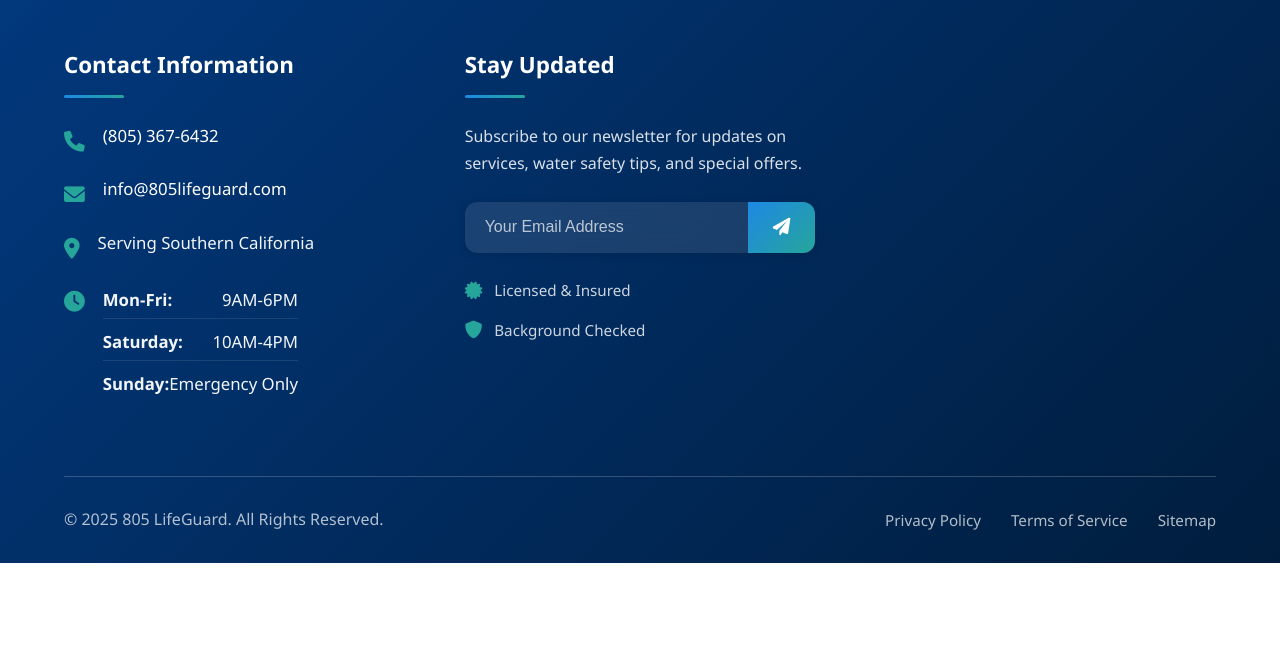
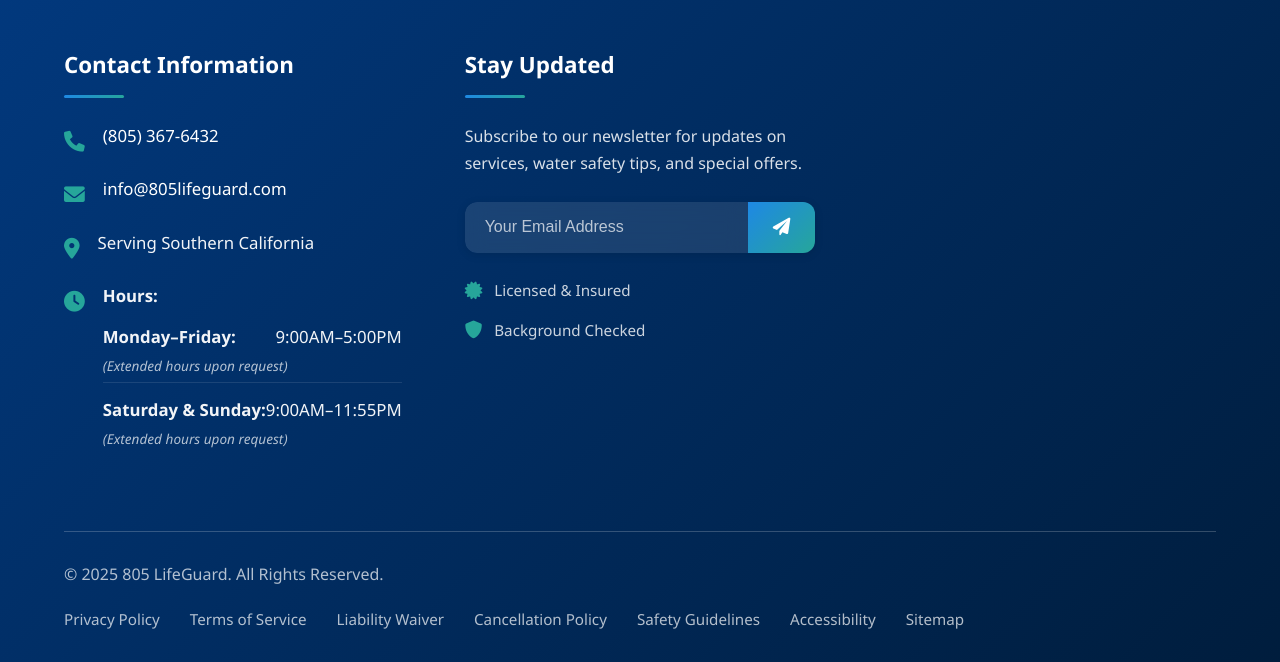
Before and after one commit to JvdZwaan76/805companies, a plain HTML site: page index.html in a window 1280 px wide. Shown: the part 6385-7047 px from the top of the page. Before the commit the page ends 6948 px from the top, so only its background shows below. Drawn offline with Linux system fonts and the light colour scheme.

Commit message:
legal footer requirements added

```diff
--- a/index.html
+++ b/index.html
@@ -447,9 +447,21 @@
                         </div>
                         <div class="contact-text">
                             <div class="business-hours">
-                                <div class="hours-line"><span class="day">Mon-Fri:</span> <span class="time">9AM-6PM</span></div>
-                                <div class="hours-line"><span class="day">Saturday:</span> <span class="time">10AM-4PM</span></div>
-                                <div class="hours-line"><span class="day">Sunday:</span> <span class="time">Emergency Only</span></div>
+                                <div class="hours-header">Hours:</div>
+                                <div class="hours-line">
+                                    <div class="hours-main">
+                                        <span class="day">Monday–Friday:</span>
+                                        <span class="time">9:00AM–5:00PM</span>
+                                    </div>
+                                    <div class="hours-note">(Extended hours upon request)</div>
+                                </div>
+                                <div class="hours-line">
+                                    <div class="hours-main">
+                                        <span class="day">Saturday & Sunday:</span>
+                                        <span class="time">9:00AM–11:55PM</span>
+                                    </div>
+                                    <div class="hours-note">(Extended hours upon request)</div>
+                                </div>
                             </div>
                         </div>
                     </div>
@@ -496,6 +508,10 @@
             <nav class="footer-bottom-links" aria-label="Legal Links">
                 <a href="privacy-policy.html">Privacy Policy</a>
                 <a href="terms-of-service.html">Terms of Service</a>
+                <a href="liability-waiver.html">Liability Waiver</a>
+                <a href="cancellation-policy.html">Cancellation Policy</a>
+                <a href="safety-guidelines.html">Safety Guidelines</a>
+                <a href="accessibility.html">Accessibility</a>
                 <a href="sitemap.html">Sitemap</a>
             </nav>
         </div>
--- a/styles.css
+++ b/styles.css
@@ -1709,10 +1709,21 @@ footer {
     .hours-line {
         flex-direction: column;
         align-items: flex-start;
+        gap: 4px;
+    }
+
+    .hours-main {
+        flex-direction: column;
+        align-items: flex-start;
         gap: 2px;
     }
 
     .business-hours {
+        width: 100%;
+    }
+
+    .hours-note {
+        margin-left: 0;
         width: 100%;
     }
 
@@ -1777,13 +1788,22 @@ footer {
     line-height: 1.6;
 }
 
+.hours-header {
+    font-weight: 700;
+    color: rgba(255, 255, 255, 0.95);
+    margin-bottom: 8px;
+    font-size: 1.05rem;
+}
+
 .hours-line {
     display: flex;
     justify-content: space-between;
-    align-items: center;
-    margin-bottom: 6px;
-    padding: 4px 0;
+    align-items: flex-start;
+    margin-bottom: 8px;
+    padding: 6px 0;
     border-bottom: 1px solid rgba(255, 255, 255, 0.1);
+    flex-direction: column;
+    gap: 4px;
 }
 
 .hours-line:last-child {
@@ -1791,6 +1811,13 @@ footer {
     margin-bottom: 0;
 }
 
+.hours-main {
+    display: flex;
+    justify-content: space-between;
+    align-items: center;
+    width: 100%;
+}
+
 .day {
     font-weight: 600;
     color: rgba(255, 255, 255, 0.95);
@@ -1799,6 +1826,14 @@ footer {
 .time {
     color: rgba(255, 255, 255, 0.8);
     font-weight: 500;
+}
+
+.hours-note {
+    font-size: 0.85rem;
+    color: rgba(255, 255, 255, 0.7);
+    font-style: italic;
+    margin-left: 0;
+    align-self: flex-start;
 }
 
 @media (prefers-reduced-motion: reduce) {
```
